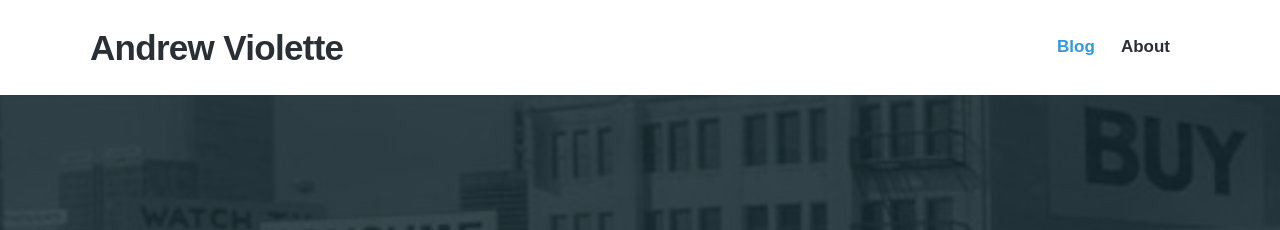
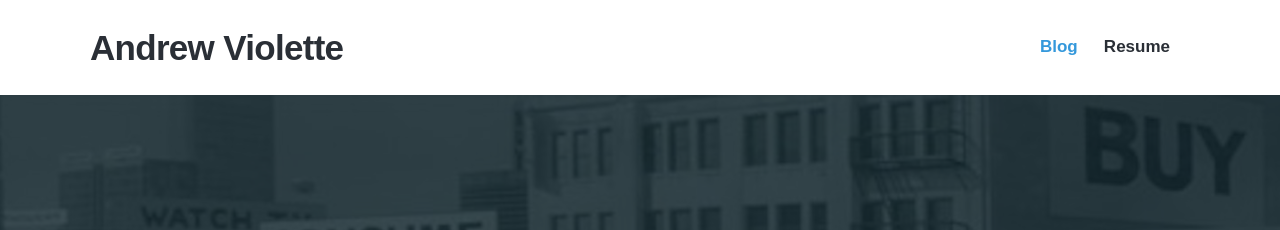
Before and after one commit to aviolette/aviolette.github.io, a Jekyll site: the page built from index.html, in a window 1280 px wide and 900 px high. Shown: the top 230 px of the window. Built offline with Jekyll 4.4.1, drawn with Linux system fonts in a browser that asks for light colours; nearby versions of some CDN libraries; some web fonts are replaced; the list of posts is cut into pages by our own code.

Commit message:
Added resume to header

```diff
--- a/_data/settings.yml
+++ b/_data/settings.yml
@@ -12,8 +12,8 @@ menu_settings:
 #      url: '/projects'
     - title: 'Blog'
       url: '/'
-    - title: 'About'
-      url: '/about'
+    - title: 'Resume'
+      url: 'https://www.andrewviolette.net/AJVResume-November2020.pdf'
 
 #footer_settings:
 #  footer_tagline: A sleek, modern Jekyll theme for personal websites.
@@ -56,7 +56,7 @@ social_settings:
   soundcloud_url: ''
   spotify_url: ''
   bandcamp_url: ''
-  linkedin_url: ''
+  linkedin_url: 'https://linkedin.com/in/aviolette'
 
 color_settings:
   background_color: '#ffffff'
```
